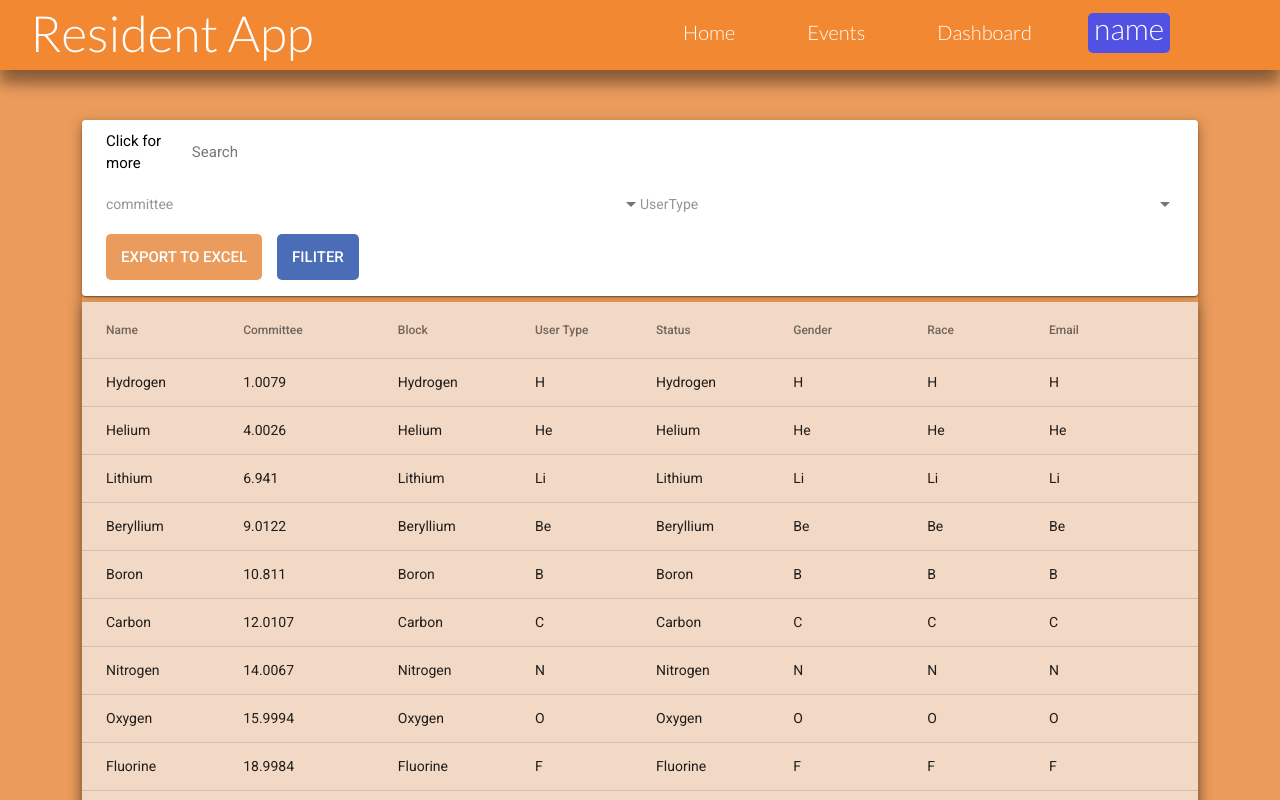
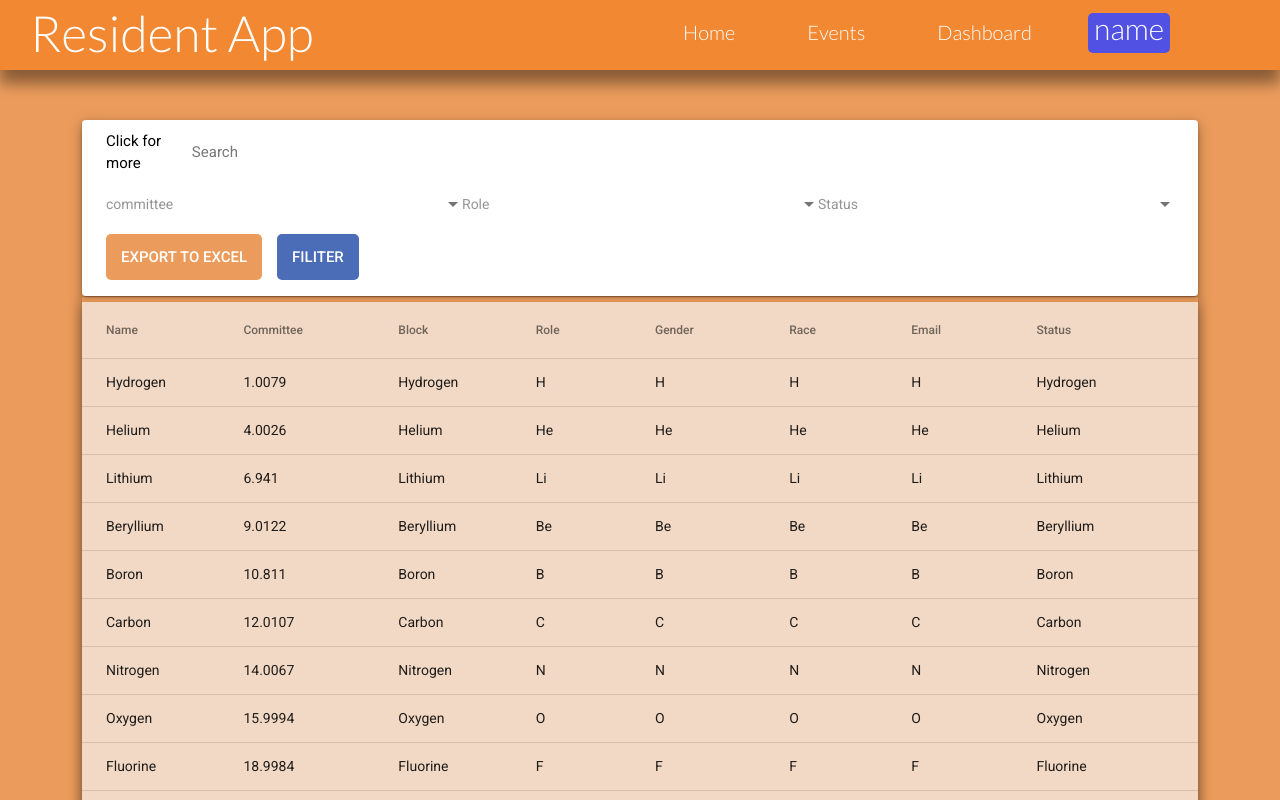
Before and after one commit to kaiii299/residentEngagementApp, an Angular app: page /allusers in a window 1280 px wide. Both pictures are taken after a click on the button "Click for more". Built offline with nearby package versions, Linux system fonts and the light colour scheme.

Commit message:
update for all-user and register

```diff
--- a/src/app/all-users/all-users.component.html
+++ b/src/app/all-users/all-users.component.html
@@ -6,7 +6,8 @@
           <mat-expansion-panel hideToggle>
             <mat-expansion-panel-header>
               <mat-label>Click for more</mat-label>
-                <input matInput [(ngModel)]="search" (keyup)="applyFilter($event)" placeholder="Search" #input class="search">
+              <input matInput [(ngModel)]="search" (keyup)="applyFilter($event)" placeholder="Search" #input
+                class="search">
             </mat-expansion-panel-header>
 
             <div class="filiterContainer">
@@ -15,9 +16,16 @@
                 <mat-option *ngFor="let committee of committees" [value]="committee">{{committee}}</mat-option>
               </mat-select>
 
-              <mat-select class="select" placeholder="UserType" [(ngModel)]="userTypeValue" [ngModelOptions]="{standalone: true}">
+              <mat-select class="select" placeholder="Role" [(ngModel)]="userTypeValue"
+                [ngModelOptions]="{standalone: true}">
                 <mat-option *ngFor="let userType of userTypes" [value]="userType">{{userType}}</mat-option>
               </mat-select>
+
+              <mat-select class="select" placeholder="Status" [(ngModel)]="statusValue"
+                [ngModelOptions]="{standalone: true}">
+                <mat-option *ngFor="let status of statuss" [value]="status">{{status}}</mat-option>
+              </mat-select>
+
             </div>
 
             <div class="buttonContainer">
@@ -34,13 +42,20 @@
             <th mat-header-cell mat-sort-header *matHeaderCellDef>
               {{column.header}}
             </th>
+
             <td mat-cell *matCellDef="let row">
               {{column.cell(row)}}
+
+
             </td>
+
           </ng-container>
 
           <tr mat-header-row *matHeaderRowDef="displayedColumns"></tr>
-          <tr mat-row *matRowDef="let row; columns: displayedColumns;"></tr>
+          <tr mat-row *matRowDef="let row; columns: displayedColumns;" class="example-element-row"
+            [class.example-expanded-row]="expandedElement === element"
+            (click)="expandedElement = expandedElement === element ? null : element">
+          </tr>
 
           <tr class="mat-row" *matNoDataRow>
             <td class="mat-cell" colspan="4">No data matching the filter "{{input.value}}"</td>
--- a/src/app/all-users/all-users.component.scss
+++ b/src/app/all-users/all-users.component.scss
@@ -96,6 +96,10 @@ input::placeholder{
   color: rgb(119, 119, 119);
 }
 
+.mat-row:hover .mat-cell {
+  background-color: #ff8800;
+  color: white;
+}
 
 @media(max-width: 1000px){
   table {
--- a/src/app/all-users/all-users.component.ts
+++ b/src/app/all-users/all-users.component.ts
@@ -1,4 +1,5 @@
 import {AfterViewInit, Component, ViewChild} from '@angular/core';
+import {animate, state, style, transition, trigger} from '@angular/animations';
 import {MatPaginator} from '@angular/material/paginator';
 import {MatSort} from '@angular/material/sort';
 import {MatTableDataSource} from '@angular/material/table';
@@ -8,6 +9,7 @@ export interface PeriodicElement {
   position: number;
   weight: number;
   symbol: string;
+  //registeredDate: string;
 }
 
 const ELEMENT_DATA: PeriodicElement[] = [
@@ -26,13 +28,21 @@ const ELEMENT_DATA: PeriodicElement[] = [
 @Component({
   selector: 'app-all-users',
   templateUrl: './all-users.component.html',
-  styleUrls: ['./all-users.component.scss']
+  styleUrls: ['./all-users.component.scss'],
+  animations: [
+    trigger('detailExpand', [
+      state('collapsed', style({height: '0px', minHeight: '0'})),
+      state('expanded', style({height: '*'})),
+      transition('expanded <=> collapsed', animate('225ms cubic-bezier(0.4, 0.0, 0.2, 1)')),
+    ]),
+  ],
 })
 export class AllUsersComponent implements AfterViewInit {
 panelOpenState = false;
 search=""
 committeesValue =""
 userTypeValue =""
+statusValue=""
 
 userTypes: string[] = [
   "Admin",
@@ -60,6 +70,11 @@ committees: string[] = [
   "Lakeside Grove NC",
 ]
 
+statuss: string[] = [
+  "Active",
+  "Inactive"
+]
+
   @ViewChild(MatPaginator) paginator: MatPaginator;
   @ViewChild(MatSort) sort: MatSort;
 
@@ -83,15 +98,11 @@ committees: string[] = [
       cell: (element: PeriodicElement) => `${element.name}`,
     },
     {
-      columnDef: 'UserType',
-      header: 'User Type',
+      columnDef: 'Role',
+      header: 'Role',
       cell: (element: PeriodicElement) => `${element.symbol}`,
     },
-        {
-      columnDef: 'Status',
-      header: 'Status',
-      cell: (element: PeriodicElement) => `${element.name}`,
-    },
+
     {
       columnDef: 'Gender',
       header: 'Gender',
@@ -106,6 +117,11 @@ committees: string[] = [
       columnDef: 'Email',
       header: 'Email',
       cell: (element: PeriodicElement) => `${element.symbol}`,
+    },
+        {
+      columnDef: 'Status',
+      header: 'Status',
+      cell: (element: PeriodicElement) => `${element.name}`,
     },
   ];
 
--- a/src/app/register/register.component.html
+++ b/src/app/register/register.component.html
@@ -47,8 +47,9 @@
             <!-- second block -->
           </mat-step>
 
-          <mat-step label="User Type" errorMessage="User type is required">
-            <mat-select class="select" placeholder="UserType" [(ngModel)]="userTypeValue" [ngModelOptions]="{standalone: true}">
+          <mat-step label="Role" errorMessage="User type is required" [stepControl]="secondFormGroup">
+            <form [formGroup]="secondFormGroup">
+            <mat-select class="select" placeholder="Role"  [(ngModel)]="userTypeValue" formControlName="roleCtrl">
               <mat-option *ngFor="let userType of userTypes" [value]="userType">{{userType}}</mat-option>
             </mat-select>
 
@@ -56,6 +57,7 @@
               <button mat-button matStepperPrevious type="button">back</button>
               <button mat-button matStepperNext type="button" class="next" (click)=" getErrorMessage()">Next</button>
             </div>
+          </form>
           </mat-step>
 
           <!-- Third block -->
--- a/src/app/register/register.component.ts
+++ b/src/app/register/register.component.ts
@@ -76,7 +76,7 @@ export class RegisterComponent implements OnInit {
       repeatPasswordCtrl: ['', Validators.required,],
     });
     this.secondFormGroup = this._formBuilder.group({
-      secondCtrl: ['', Validators.required],
+      roleCtrl: ['', Validators.required],
     });
     this.ThirdFormGroup = this._formBuilder.group({
       blockCtrl: ['', Validators.required],
@@ -100,14 +100,12 @@ export class RegisterComponent implements OnInit {
       this.message = "Password does not match"
     }
     else {
+      this.message =""
       this.myStepper.next();
     }
   }
 
   register(){
-    if (this.blockNumber == "") {
-      this.message = "Block number cannot be empty"
-    }
     if(this.firstFormGroup.invalid, this.secondFormGroup.invalid, this.ThirdFormGroup.invalid){
       this.message = "There are still missing form fields"
     }
```
